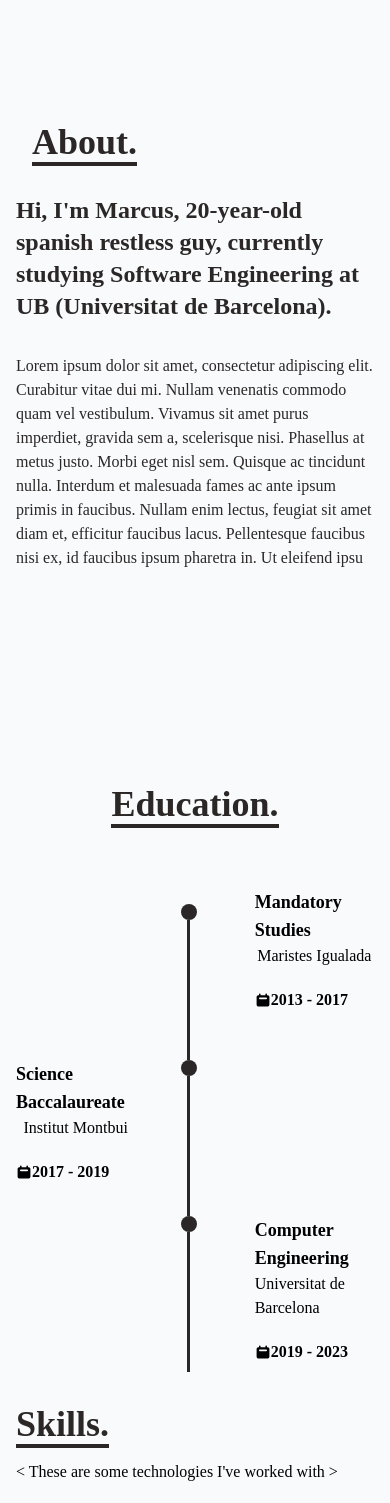
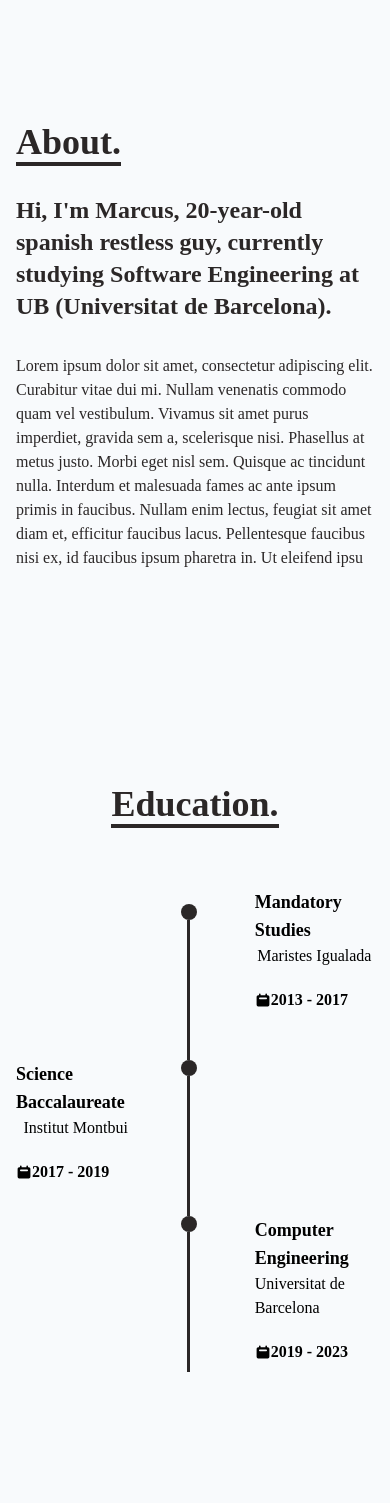
Before and after one commit to Topiksit0/Portfolio, a React (Create React App) app: page / in a window 390 px wide. Shown: the part 920-2423 px from the top of the page. Built offline with nearby package versions, Linux system fonts and the light colour scheme; the HTML template or start-up script is replaced by a standard one.

Commit message:
links + changes

```diff
--- a/src/components/About.jsx
+++ b/src/components/About.jsx
@@ -5,7 +5,7 @@ const About = () => {
     <div name="about" className='w-full h-screen bg-slate-50 text-[#2B2727]'>
         <div className='flex flex-col justify-center items-center w-full h-full'>
             <div className='max-w-[1000px] w-full px-4 grid grid-cols-2 gap-8'>
-                <div className='sm:text-right pb-8 pl-4'>
+                <div className='sm:text-right  pb-8 sm:pl-4'>
                     <p className='text-4xl font-bold inline border-b-4 border-[#2B2727]'>
                         About.
                     </p>
--- a/src/components/Education.jsx
+++ b/src/components/Education.jsx
@@ -3,7 +3,7 @@ import {HiCalendar} from 'react-icons/hi'
 
 const Education = () => {
   return (
-    <div name="education" className='bg-slate-50 flex justify-center items-center p-4'>
+    <div name="education" className='bg-slate-50 flex justify-center items-center p-4 pb-36'>
         <div className='flex flex-col justify-center items-center w-full h-full'>
             <div>
                  <p className='text-4xl font-bold inline border-b-4 border-[#2B2727] text-[#2B2727]'>Education.</p>
@@ -38,7 +38,7 @@ const Education = () => {
                         </div>
                         <div className=' grid justify-center'>
                             <span className='education_rounder '></span>
-                            <span className='education_line'></span>
+                            <span className='education_line '></span>
                         </div>
                         <div></div>
 
--- a/src/components/Experience.jsx
+++ b/src/components/Experience.jsx
@@ -10,7 +10,7 @@ import vue from "../assets/vue.png"
 
 const Experience = () => {
   return (
-    <div name="skills" className=' bg-slate-50 '>
+    <div name="skills" className=' bg-slate-50 w-full h-screen'>
         <div className='max-w-[1000px] mx-auto p-4 flex flex-col justify-center w-full h-full'>
             <div>
                 <p className='text-4xl font-bold inline border-b-4 border-[#2B2727] text-[#2B2727]'>Skills.</p>
--- a/src/components/Navbar.jsx
+++ b/src/components/Navbar.jsx
@@ -80,7 +80,9 @@ const Navbar = () => {
                     <li className="underL font-semibold">
                     <Link  to="about"  smooth={true}  duration={500} >About </Link>
                     </li>
-                    <li className="underL font-semibold ">Education</li>
+                    <li className="underL font-semibold">
+                    <Link  to="education"  smooth={true}  duration={500} >Education </Link>
+                    </li>
                     <li className="underL font-semibold">
                     <Link  to="skills"  smooth={true}  duration={500} >Skills </Link>
                     </li>
```
